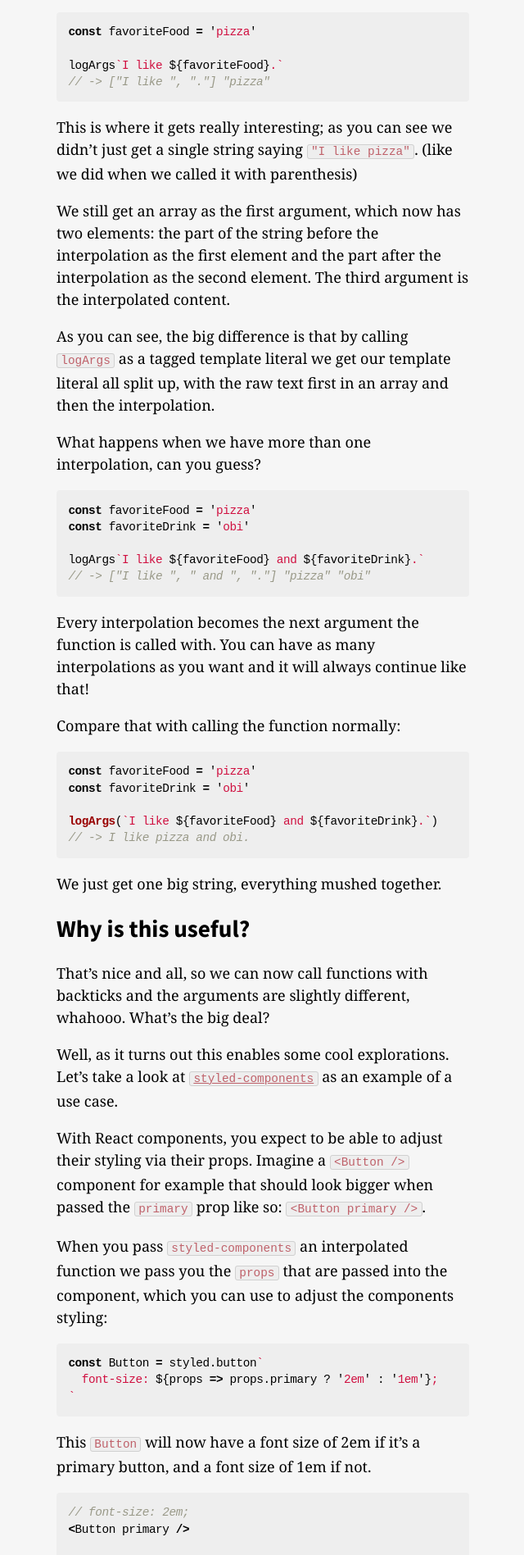
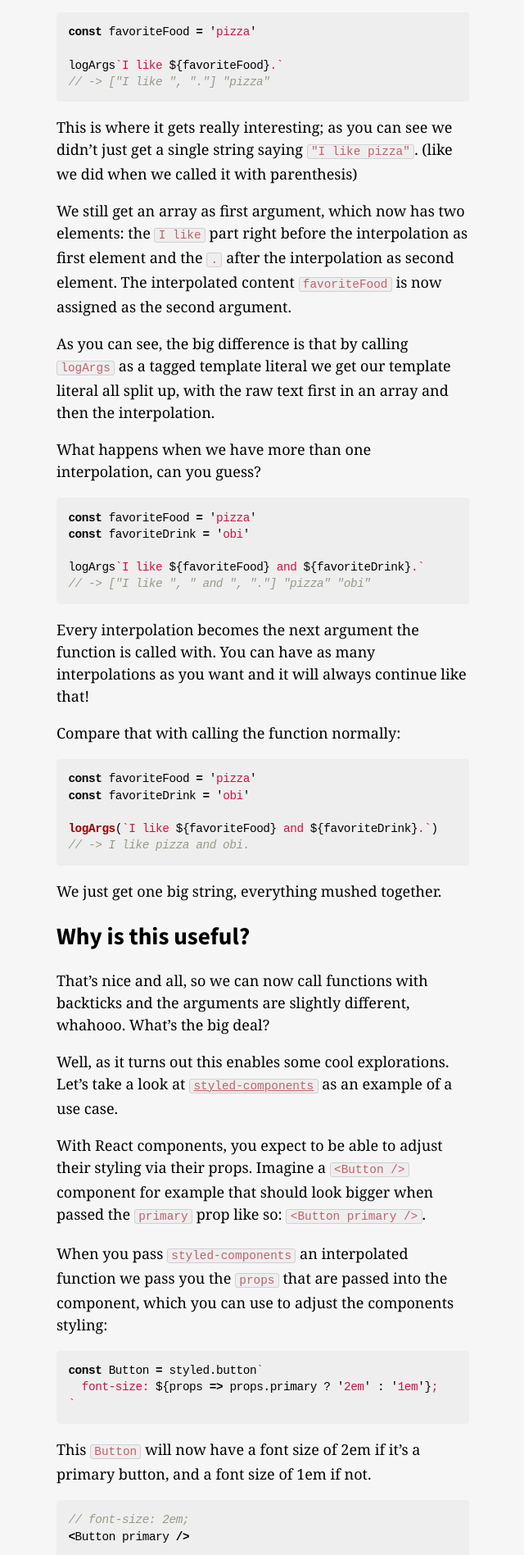
Before and after one commit to mxstbr/mxstbr.github.io, a Jekyll site: the page built from _posts/2016-12-02-styled-components-magic-explained.md, in a window 1280 px wide. Shown: the part 2416-4313 px from the top of the page at 82% size, without its empty margins (319-959 px from the left). Built offline with Jekyll 4.4.1, drawn with Linux system fonts in a browser that asks for light colours.

Commit message:
More direct expression

```diff
--- a/_posts/2016-12-02-styled-components-magic-explained.md
+++ b/_posts/2016-12-02-styled-components-magic-explained.md
@@ -85,7 +85,7 @@ logArgs`I like ${favoriteFood}.`
 
 This is where it gets really interesting; as you can see we didn't just get a single string saying `"I like pizza"`. (like we did when we called it with parenthesis)
 
-We still get an array as the first argument, which now has two elements: the part of the string before the interpolation as the first element and the part after the interpolation as the second element. The third argument is the interpolated content.
+We still get an array as first argument, which now has two elements: the `I like` part right before the interpolation as first element and the `.` after the interpolation as second element. The interpolated content `favoriteFood` is now assigned as the second argument.
 
 As you can see, the big difference is that by calling `logArgs` as a tagged template literal we get our template literal all split up, with the raw text first in an array and then the interpolation.
 
```
